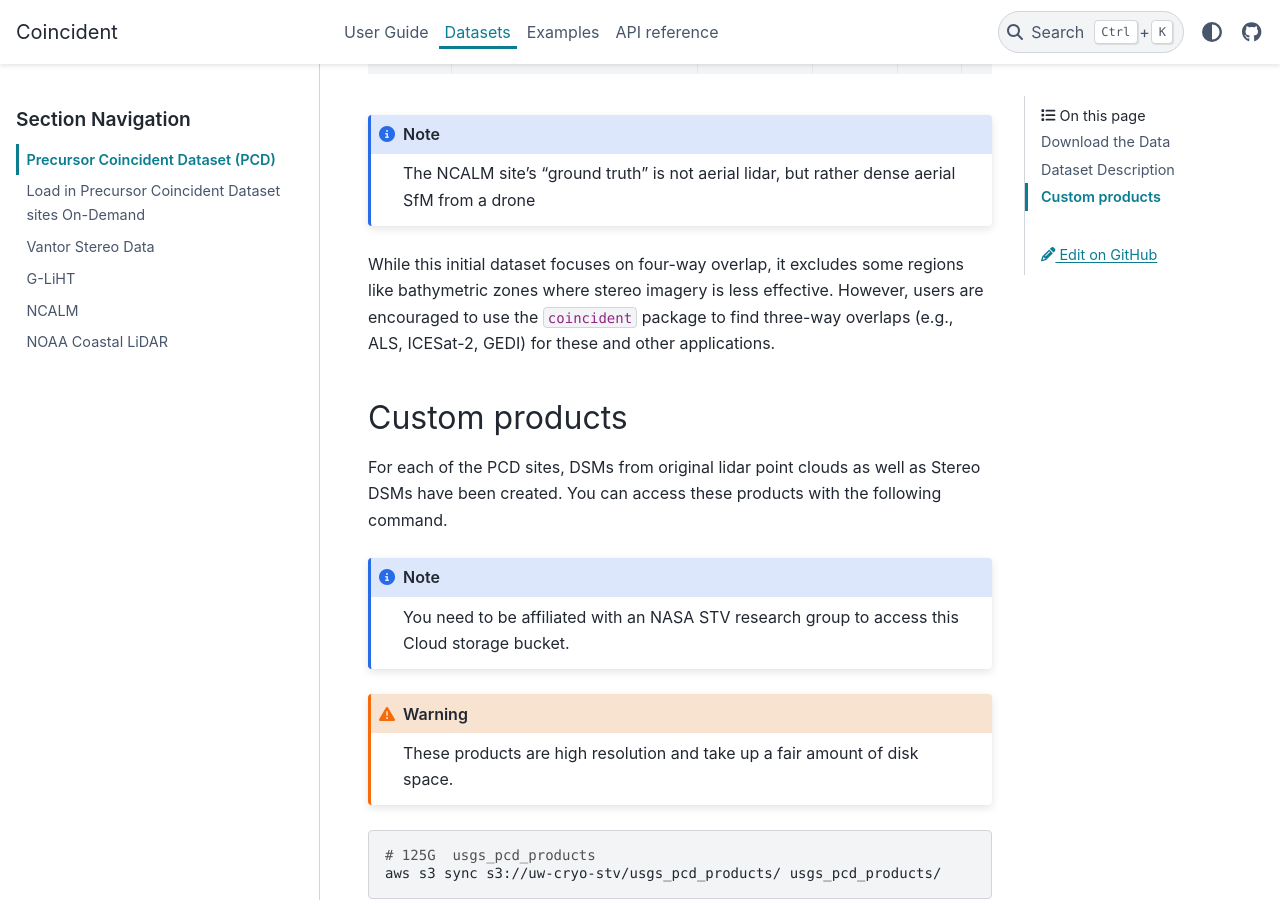
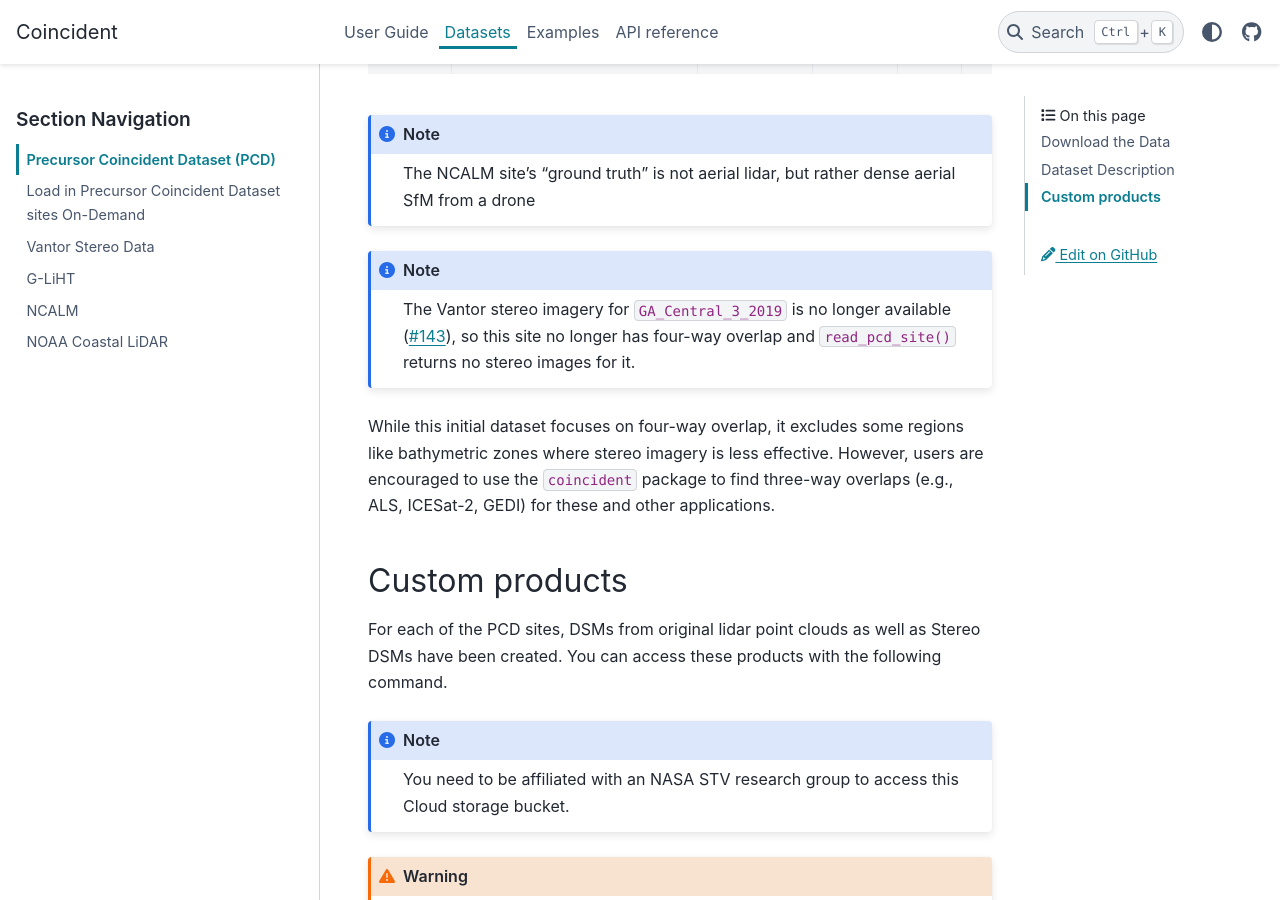
Before and after one commit to uw-cryo/coincident, a Sphinx documentation site: the page built from docs/datasets/pcd_background.md, in a window 1280 px wide and 900 px high, scrolled down 3442 px. Built offline with Sphinx 7.4.7 and the PyData theme 0.15.4, drawn with Linux system fonts in a browser that asks for light colours; some of the changed text lies outside the part shown.

Commit message:
Fix PCD docs details
- ICESat-2 granules in the PCD are ATL03, not ATL06
- Note that GA_Central_3_2019 no longer has Vantor stereo (#143)
- Use the demo site in the notebook's timeline plot title

Co-Authored-By: Claude Opus 5.5 (1M context) <noreply@anthropic.com>

````diff
--- a/docs/datasets/pcd_background.md
+++ b/docs/datasets/pcd_background.md
@@ -74,6 +74,13 @@ The final sites include:
 The NCALM site's "ground truth" is not aerial lidar, but rather dense aerial SfM from a drone
 ```
 
+```{note}
+The Vantor stereo imagery for `GA_Central_3_2019` is no longer available
+([#143](https://github.com/uw-cryo/coincident/issues/143)), so this site no
+longer has four-way overlap and `read_pcd_site()` returns no stereo images for
+it.
+```
+
 While this initial dataset focuses on four-way overlap, it excludes some regions
 like bathymetric zones where stereo imagery is less effective. However, users
 are encouraged to use the `coincident` package to find three-way overlaps (e.g.,
````
Also changed, not shown: other parts of docs/datasets/pcd_background.md (+1 -1 lines), docs/datasets/pcd.ipynb.
